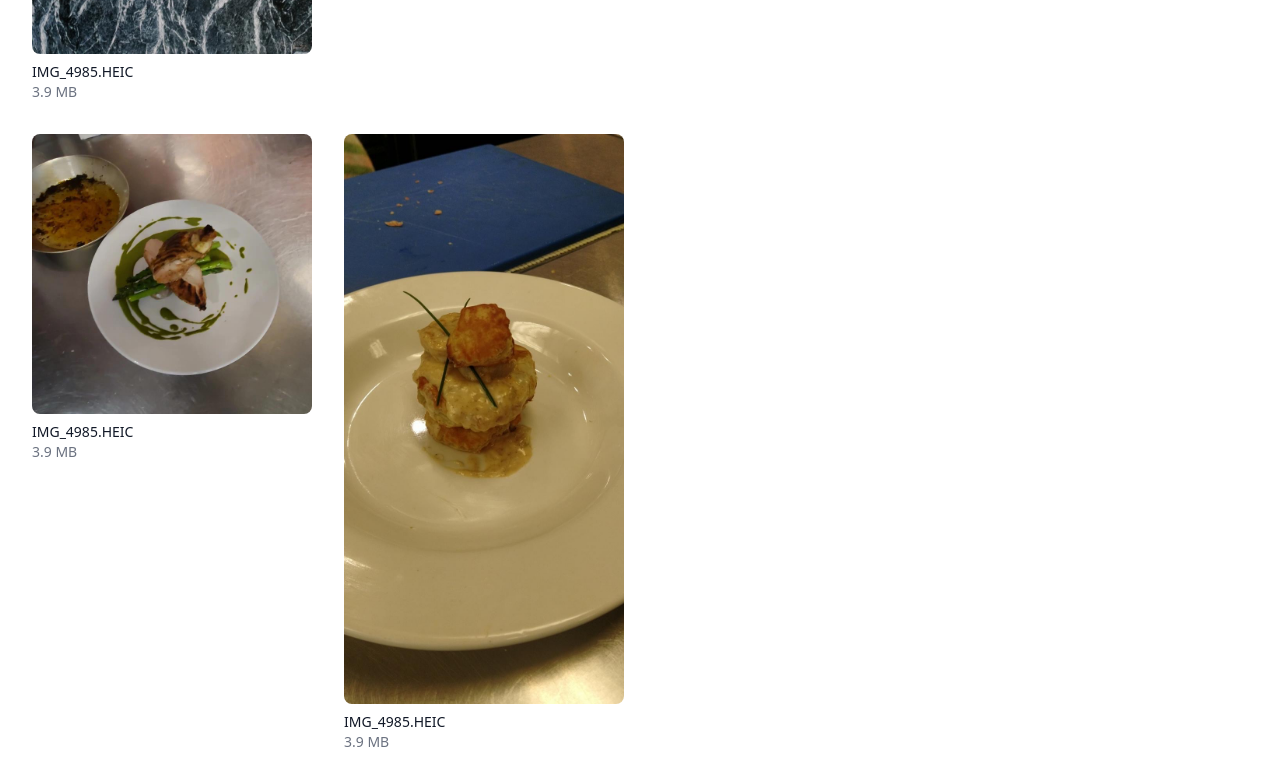
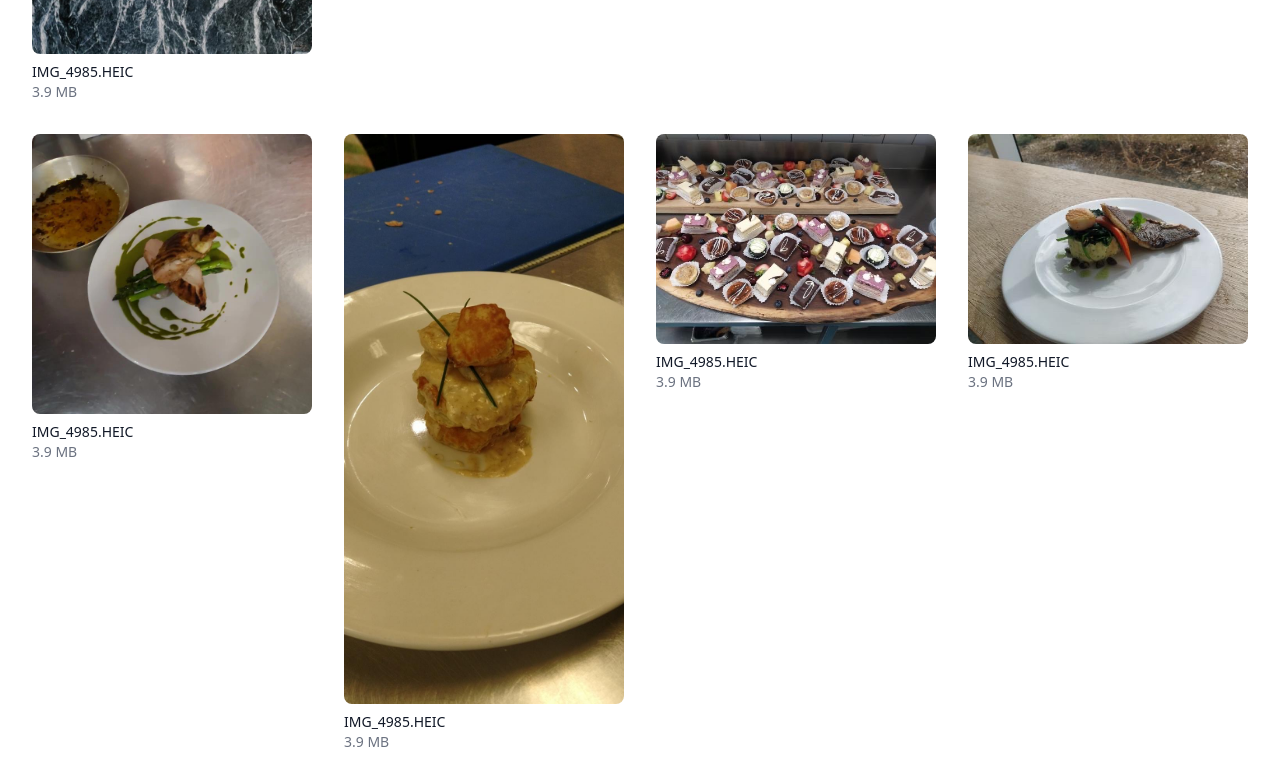
Before and after one commit to Ayush-v/Vishrut-Portfolio, a React (Create React App) app: page /allWork in a window 1280 px wide. Shown: the part 2160-2942 px from the top of the page. Built offline with nearby package versions, Linux system fonts and the light colour scheme.

Commit message:
food image error

```diff
--- a/src/pages/AllWork.jsx
+++ b/src/pages/AllWork.jsx
@@ -16,9 +16,9 @@ import Image15 from "../assets/food/food15.jpg";
 import Image16 from "../assets/food/food16.jpg";
 import Image17 from "../assets/food/food17.jpg";
 import Image18 from "../assets/food/food18.jpg";
-// import Image19 from "../assets/food/food19.jpg";
-// import Image20 from "../assets/food/food20.jpg";
-// import Image21 from "../assets/food/food21.jpg";
+import Image19 from "../assets/food/food19.jpg";
+import Image20 from "../assets/food/food20.jpg";
+import Image21 from "../assets/food/food21.jpg";
 
 const files = [
   {
@@ -111,21 +111,21 @@ const files = [
     size: "3.9 MB",
     source: Image18,
   },
-  // {
-  //   title: "IMG_4985.HEIC",
-  //   size: "3.9 MB",
-  //   source: Image19,
-  // },
-  // {
-  //   title: "IMG_4985.HEIC",
-  //   size: "3.9 MB",
-  //   source: Image20,
-  // },
-  // {
-  //   title: "IMG_4985.HEIC",
-  //   size: "3.9 MB",
-  //   source: Image21,
-  // },
+  {
+    title: "IMG_4985.HEIC",
+    size: "3.9 MB",
+    source: Image19,
+  },
+  {
+    title: "IMG_4985.HEIC",
+    size: "3.9 MB",
+    source: Image20,
+  },
+  {
+    title: "IMG_4985.HEIC",
+    size: "3.9 MB",
+    source: Image21,
+  },
 ];
 
 const AllWork = () => {
```
